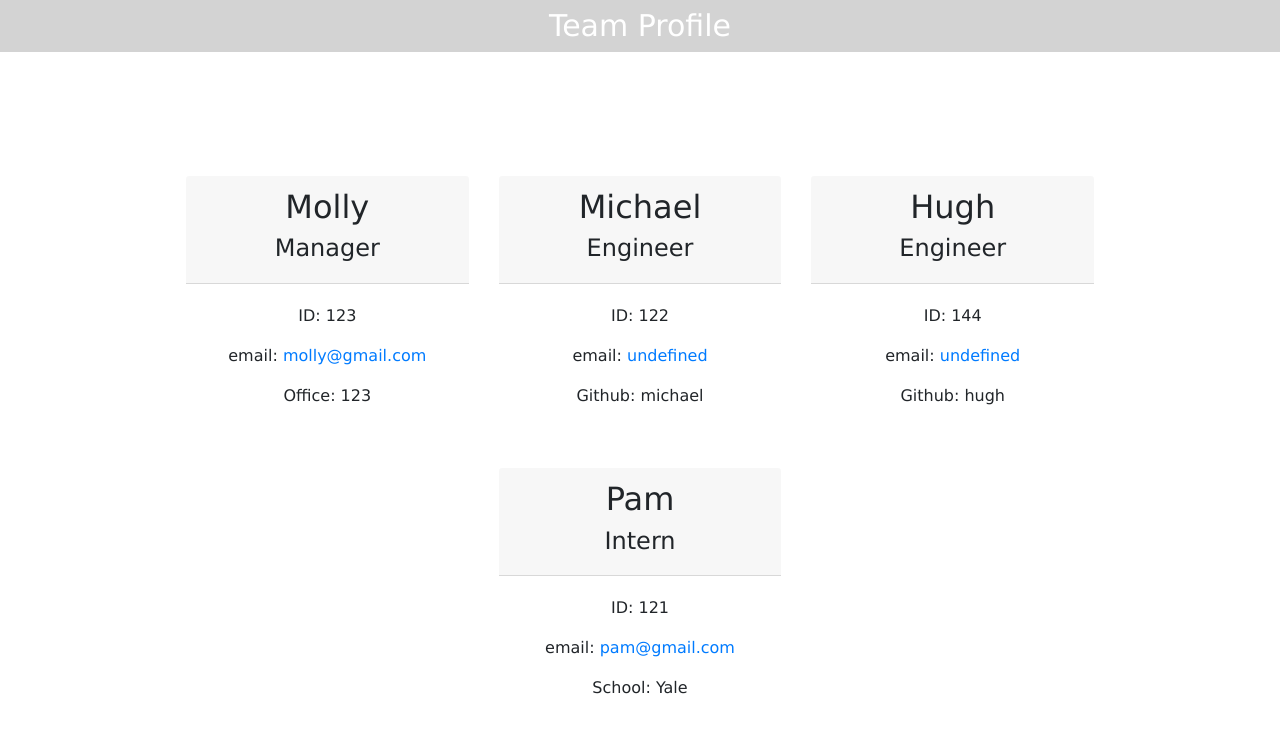
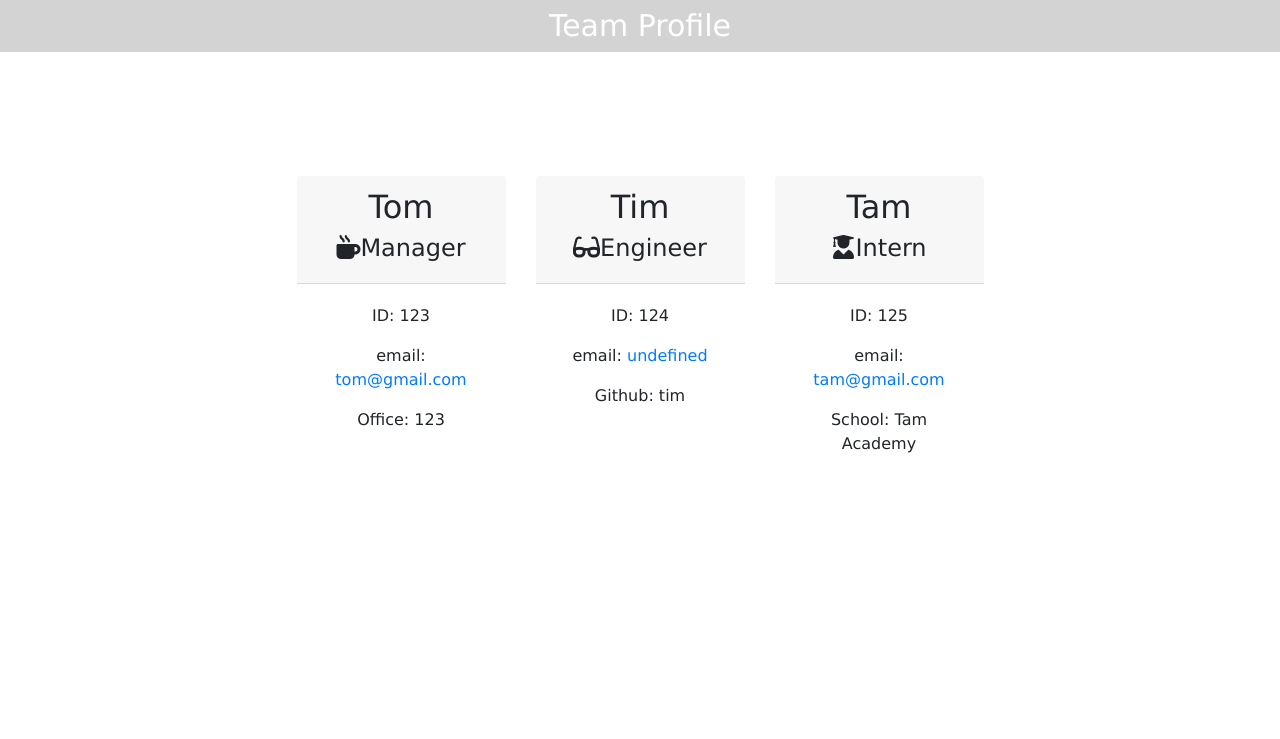
Before and after one commit to mollymontgomery/team_profile_generator, a website: page team.html in a window 1280 px wide. Drawn offline with nearby package versions, Linux system fonts and the light colour scheme.

Commit message:
fixed fontawesome issue

```diff
--- a/team.html
+++ b/team.html
@@ -6,8 +6,7 @@
     <meta charset="UTF-8">
     <meta name="viewport" content="width=device-width, initial-scale=1.0">
     <title>Team Generator</title>
-    <link rel="stylesheet" href="https://cdnjs.cloudflare.com/ajax/libs/font-awesome/5.11.2/css/all.min.css">
-    <link rel="stylesheet" href="https://stackpath.bootstrapcdn.com/bootstrap/4.5.0/css/bootstrap.min.css" integrity="sha384-9aIt2nRpC12Uk9gS9baDl411NQApFmC26EwAOH8WgZl5MYYxFfc+NcPb1dKGj7Sk" crossorigin="anonymous">
+    <link rel="stylesheet" href="https://cdnjs.cloudflare.com/ajax/libs/font-awesome/6.0.0-beta3/css/all.min.css"/>    <link rel="stylesheet" href="https://stackpath.bootstrapcdn.com/bootstrap/4.5.0/css/bootstrap.min.css" integrity="sha384-9aIt2nRpC12Uk9gS9baDl411NQApFmC26EwAOH8WgZl5MYYxFfc+NcPb1dKGj7Sk" crossorigin="anonymous">
     <link rel="stylesheet" href="./dist/style.css">
 </head>
 <body>
@@ -22,49 +21,37 @@
 
     <div class="col-4 mt-4">
         <div class="card-header" style="width: 100%">
-        <h2>Molly</h2>
-        <h4>Manager</h4>
+        <h2>Tom</h2>
+        <h4><i class="fa-solid fa-mug-hot"></i>Manager</h4>
         </div>
         <div class="card-body">
         <p>ID: 123</p>
-        <p>email: <a href="mailto:molly@gmail.com">molly@gmail.com</a></p>
+        <p>email: <a href="mailto:tom@gmail.com">tom@gmail.com</a></p>
         <p>Office: 123</p>
         </div>
     </div>
 
     <div class="col-4 mt-4">
         <div class="card-header" style="width: 100%">
-        <h2>Michael</h2>
-        <h4>Engineer</h4>
+        <h2>Tim</h2>
+        <h4><i class="fa-solid fa-glasses"></i>Engineer</h4>
         </div>
         <div class="card-body">
-        <p>ID: 122</p>
+        <p>ID: 124</p>
         <p>email: <a href="mailto:undefined">undefined</a></p>
-        <p>Github: michael</p>
+        <p>Github: tim</p>
         </div>
     </div>
 
     <div class="col-4 mt-4">
         <div class="card-header" style="width: 100%">
-        <h2>Hugh</h2>
-        <h4>Engineer</h4>
+        <h2>Tam</h2>
+        <h4><i class="fa-solid fa-user-graduate"></i>Intern</h4>
         </div>
         <div class="card-body">
-        <p>ID: 144</p>
-        <p>email: <a href="mailto:undefined">undefined</a></p>
-        <p>Github: hugh</p>
-        </div>
-    </div>
-
-    <div class="col-4 mt-4">
-        <div class="card-header" style="width: 100%">
-        <h2>Pam</h2>
-        <h4>Intern</h4>
-        </div>
-        <div class="card-body">
-        <p>ID: 121</p>
-        <p>email: <a href="mailto:pam@gmail.com">pam@gmail.com</a></p>
-        <p>School: Yale</p>
+        <p>ID: 125</p>
+        <p>email: <a href="mailto:tam@gmail.com">tam@gmail.com</a></p>
+        <p>School: Tam Academy</p>
         </div>
     </div>
 
```
Also changed, not shown: src/page-template.js (+4 -5 lines).
